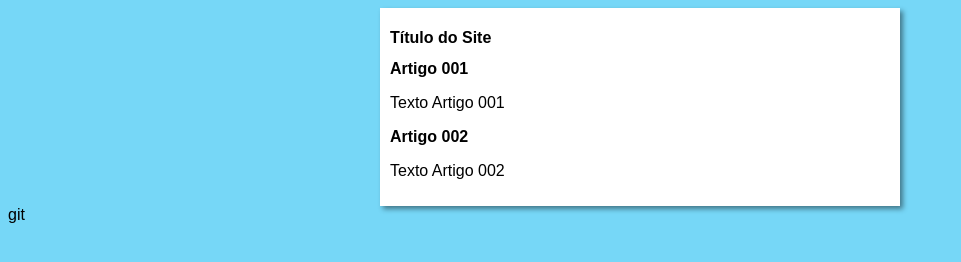
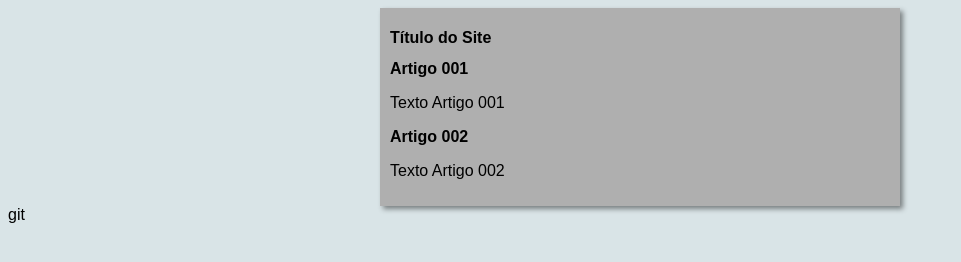
Before and after one commit to abnerjesse/siteproject, a plain HTML site: page index.html in a window 1280 px wide. Shown: the whole page, without its empty margins (0-961 px from the left). Drawn offline with Linux system fonts and the light colour scheme.

Commit message:
adjusted style

```diff
--- a/design/style.css
+++ b/design/style.css
@@ -4,11 +4,11 @@
 }
 
 body{
-    background-color: rgb(118, 215, 247);
+    background-color: rgb(217, 228, 231);
 }
 
 main{
-    background-color: white;
+    background-color: rgb(175, 175, 175);
     width: 500px;
     margin: auto;
     padding: 10px;
```
